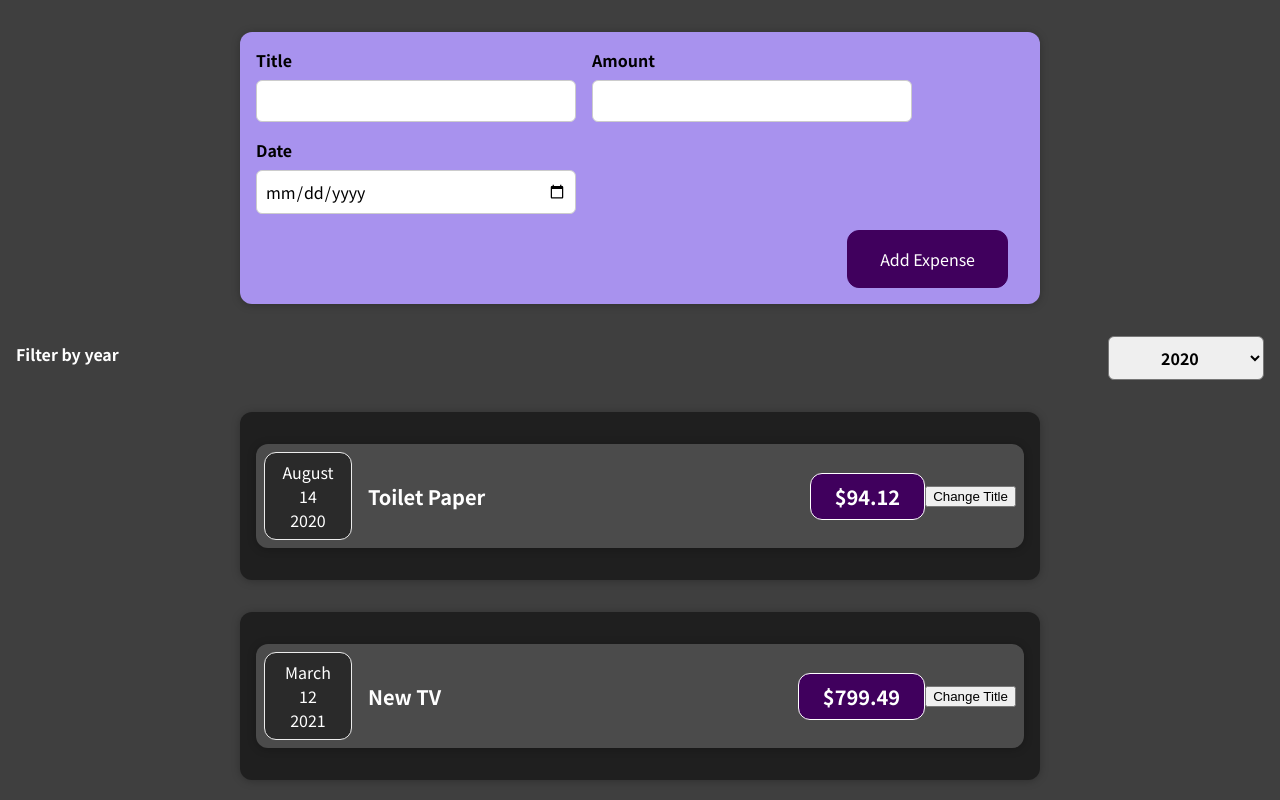
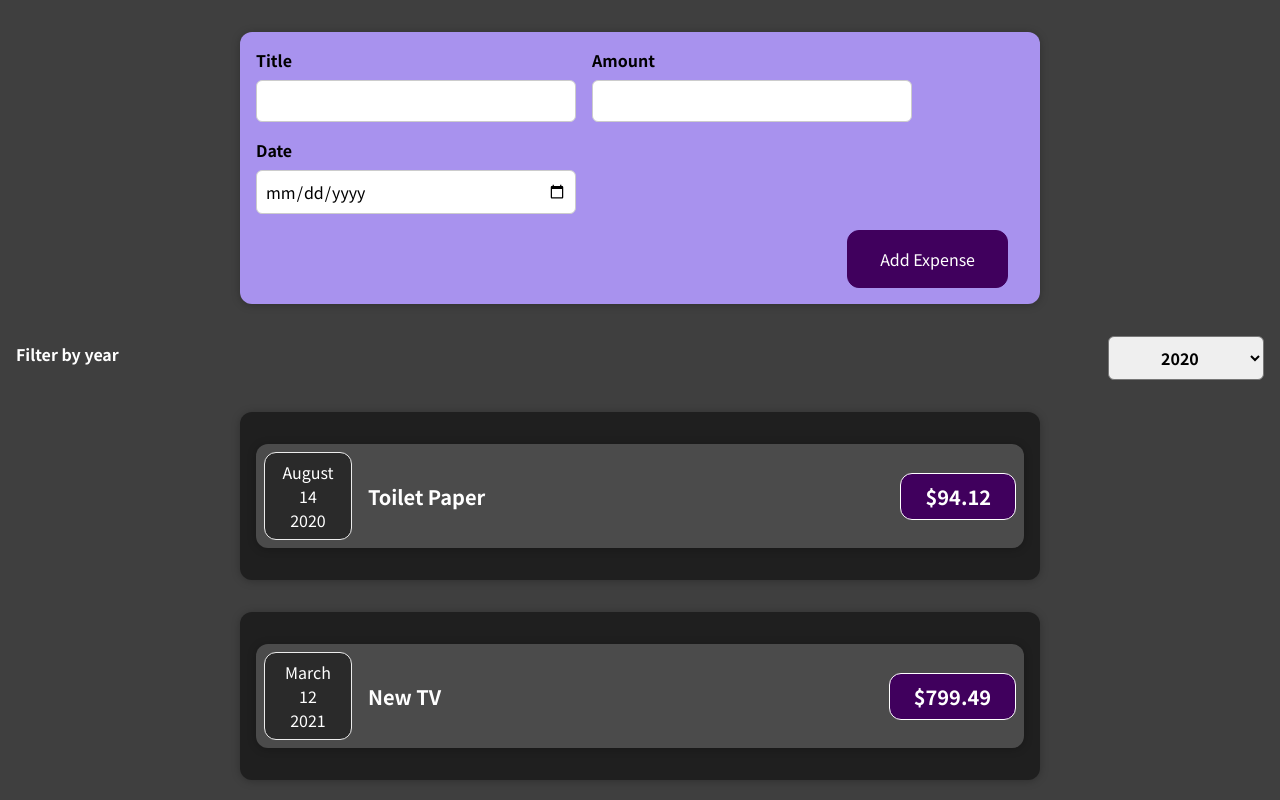
Before and after one commit to filipecamargos/React-App-Expenser-Tracker, a React (Create React App) app: page / in a window 1280 px wide. Shown: the top 800 px of the page. Built offline with nearby package versions, Linux system fonts and the light colour scheme.

Commit message:
changed to presentation component

```diff
--- a/src/components/Expenses/ExpenseItem.js
+++ b/src/components/Expenses/ExpenseItem.js
@@ -7,18 +7,13 @@
 const ExpenseItem = (props) => {
   const [title, setTitle] = useState(props.title);
 
-  const clickHandler = () => {
-    setTitle("Updated!");
-  };
-
   return (
     <Card className="expense-item">
       <ExpenseDate date={props.date}/>
       <div className="expense-item__description">
-        <h2>{title}</h2>
+        <h2>{props.title}</h2>
         <div className="expense-item__price">${props.amount}</div>
       </div>
-      <button onClick={clickHandler}>Change Title</button>
     </Card>
   );
 }
```
